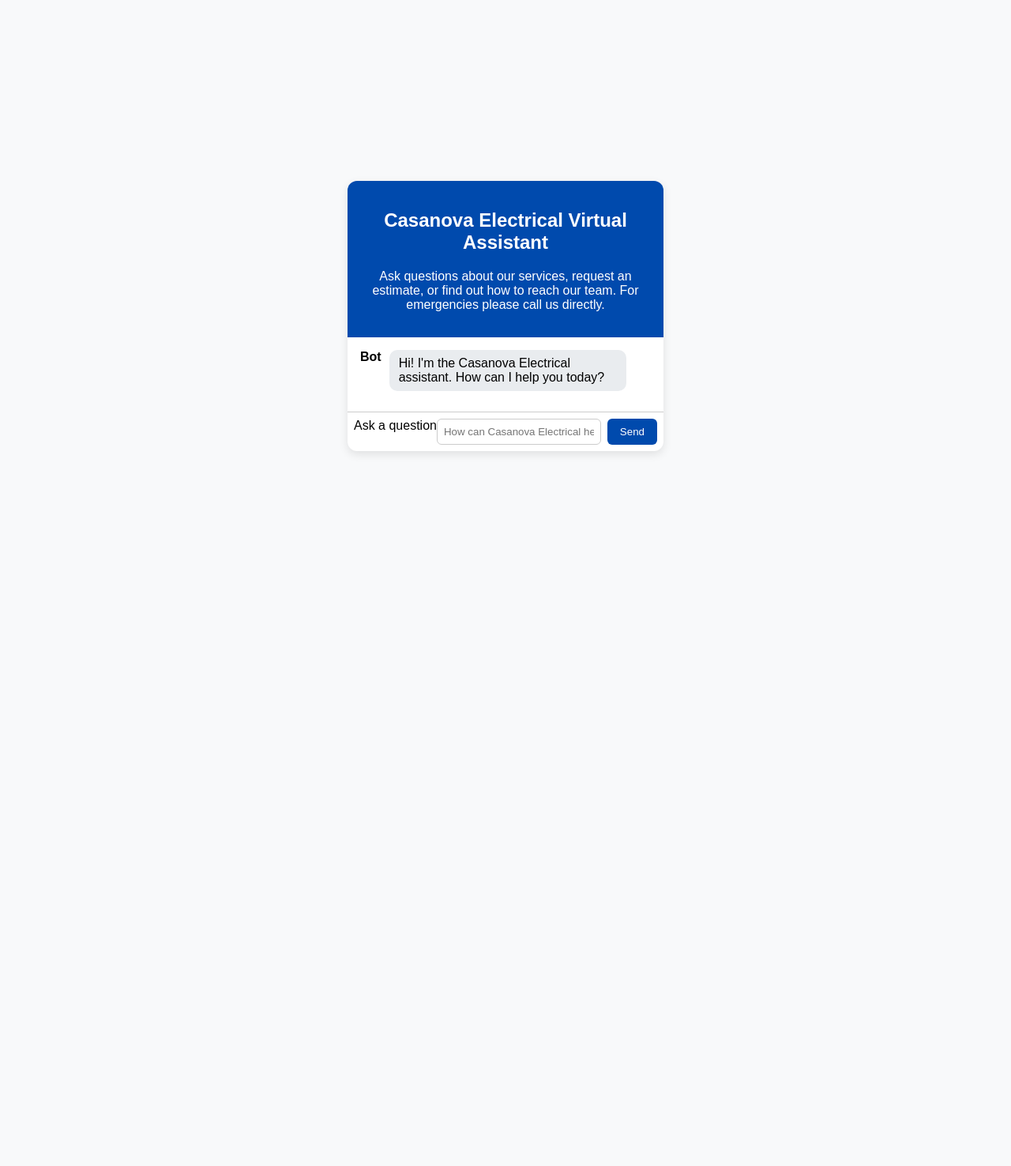
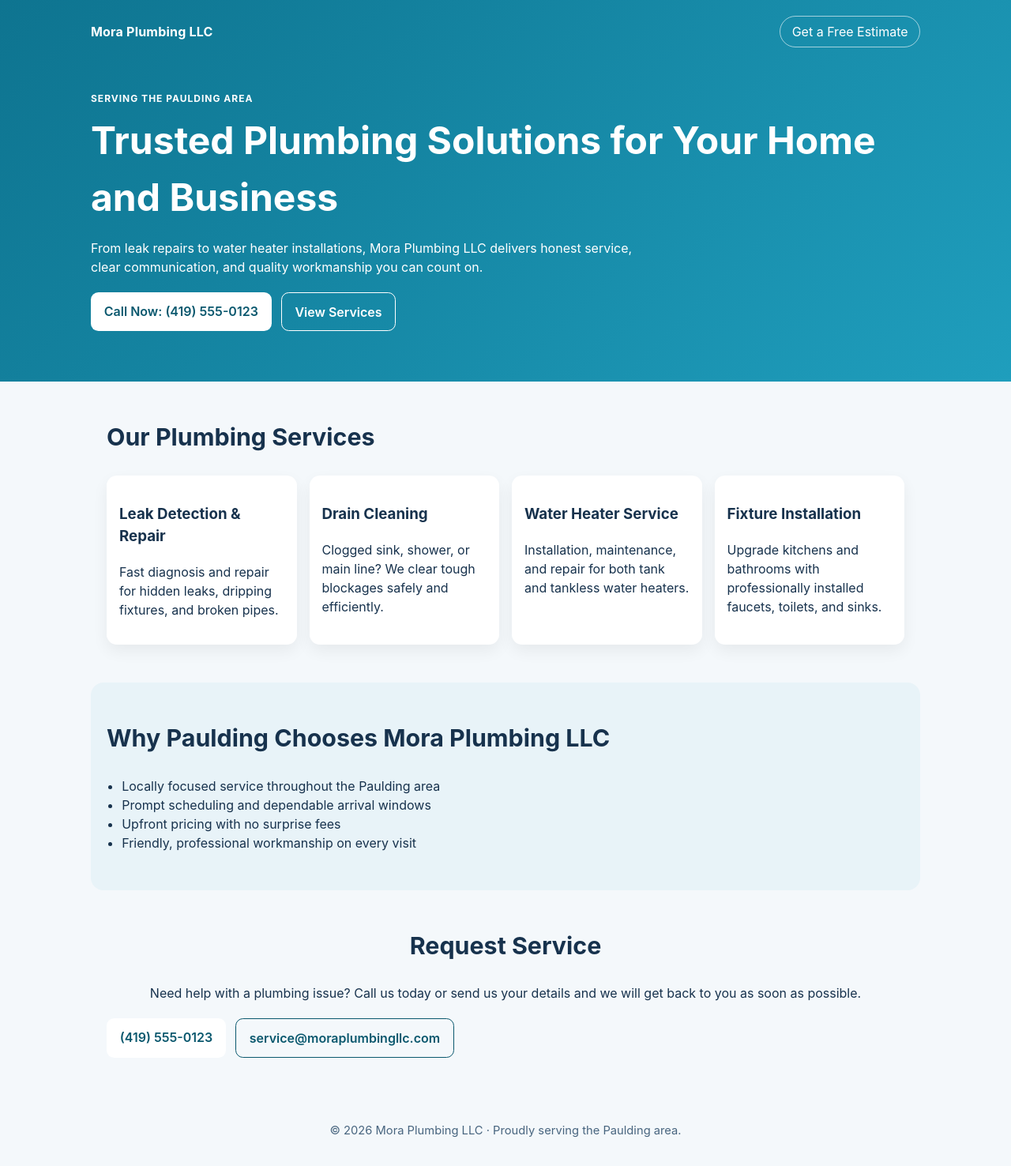
Before and after one commit to LenGa05/chatbox, a Flask app: page / in a window 1280 px wide. Shown: the whole page at 79% size. Before the commit the page ends 575 px from the top, so only its background shows below. Run offline with Flask 3, Linux system fonts and the light colour scheme.

Commit message:
Create Mora Plumbing LLC website for Paulding area

```diff
--- a/app.py
+++ b/app.py
@@ -1,12 +1,12 @@
-"""Flask web application exposing the Casanova Electrical chatbot."""
+"""Flask web application exposing the Mora Plumbing LLC website."""
 from __future__ import annotations
 from flask import Flask, jsonify, render_template, request
-from chatbot import ElectricCompanyChatBot
+from chatbot import PlumbingCompanyChatBot
 
 def create_app() -> Flask:
     """Create and configure the Flask application."""
     app = Flask(__name__)
-    bot = ElectricCompanyChatBot()
+    bot = PlumbingCompanyChatBot()
 
     @app.get("/")
     def index() -> str:
--- a/static/css/chat.css
+++ b/static/css/chat.css
@@ -1,85 +1,144 @@
-body {
-  font-family: Arial, sans-serif;
-  background-color: #f8f9fa;
-  margin: 0;
-  padding: 0;
+:root {
+  --bg: #f4f8fb;
+  --ink: #17324d;
+  --brand: #0e7490;
+  --brand-dark: #0a586e;
+  --card: #ffffff;
 }
 
-.chat-shell {
-  display: flex;
-  justify-content: center;
-  align-items: center;
-  height: 100vh;
+* {
+  box-sizing: border-box;
 }
 
-.chat-panel {
-  background: white;
-  width: 400px;
-  max-width: 95%;
-  border-radius: 12px;
-  box-shadow: 0 4px 12px rgba(0, 0, 0, 0.1);
-  overflow: hidden;
-  display: flex;
-  flex-direction: column;
+body {
+  margin: 0;
+  font-family: "Inter", Arial, sans-serif;
+  color: var(--ink);
+  background: var(--bg);
+  line-height: 1.5;
 }
 
-.chat-header {
-  background-color: #004aad;
-  color: white;
+.hero {
+  background: linear-gradient(135deg, #0e7490, #1f9ebd);
+  color: #fff;
+  padding: 1.25rem 1.25rem 4rem;
+}
+
+.top-nav {
+  display: flex;
+  justify-content: space-between;
+  align-items: center;
+  max-width: 1050px;
+  margin: 0 auto;
+}
+
+.brand {
+  font-weight: 700;
+  letter-spacing: 0.2px;
+}
+
+.nav-cta {
+  color: #fff;
+  text-decoration: none;
+  border: 1px solid rgba(255, 255, 255, 0.6);
+  border-radius: 999px;
+  padding: 0.45rem 0.9rem;
+}
+
+.hero-content {
+  max-width: 1050px;
+  margin: 3.5rem auto 0;
+}
+
+.eyebrow {
+  text-transform: uppercase;
+  letter-spacing: 1px;
+  font-size: 0.75rem;
+  font-weight: 700;
+  margin-bottom: 0.5rem;
+}
+
+h1 {
+  font-size: clamp(1.9rem, 4vw, 3rem);
+  margin: 0;
+}
+
+.hero-content p {
+  max-width: 720px;
+}
+
+.hero-actions,
+.contact-actions {
+  display: flex;
+  gap: 0.75rem;
+  flex-wrap: wrap;
+  margin-top: 1.25rem;
+}
+
+.button {
+  display: inline-block;
+  text-decoration: none;
+  border-radius: 0.6rem;
+  padding: 0.72rem 1.05rem;
+  font-weight: 600;
+}
+
+.button.primary {
+  background: #fff;
+  color: var(--brand-dark);
+}
+
+.button.secondary {
+  background: transparent;
+  border: 1px solid currentColor;
+  color: inherit;
+}
+
+.section {
+  max-width: 1050px;
+  margin: 0 auto;
+  padding: 3rem 1.25rem;
+}
+
+.section-alt {
+  background: #e8f3f8;
+  border-radius: 1rem;
+}
+
+h2 {
+  margin-top: 0;
+  font-size: 1.9rem;
+}
+
+.card-grid {
+  display: grid;
+  grid-template-columns: repeat(auto-fit, minmax(210px, 1fr));
+  gap: 1rem;
+}
+
+.card {
+  background: var(--card);
+  border-radius: 0.8rem;
   padding: 1rem;
+  box-shadow: 0 8px 20px rgba(0, 0, 0, 0.06);
+}
+
+.feature-list {
+  margin: 0;
+  padding-left: 1.2rem;
+}
+
+.contact {
   text-align: center;
 }
 
-.chat-log {
-  list-style: none;
-  padding: 1rem;
-  flex-grow: 1;
-  overflow-y: auto;
-  margin: 0;
+.contact .button.secondary {
+  color: var(--brand-dark);
 }
 
-.chat-message {
-  display: flex;
-  align-items: flex-start;
-  margin-bottom: 10px;
+.site-footer {
+  text-align: center;
+  padding: 1.2rem;
+  color: #48657f;
+  font-size: 0.92rem;
 }
-
-.chat-message__avatar {
-  font-weight: bold;
-  margin-right: 10px;
-}
-
-.chat-message__bubble {
-  background-color: #e9ecef;
-  border-radius: 10px;
-  padding: 8px 12px;
-  max-width: 75%;
-}
-
-.chat-message--user .chat-message__bubble {
-  background-color: #d1e7dd;
-  align-self: flex-end;
-}
-
-.chat-form {
-  display: flex;
-  border-top: 1px solid #ccc;
-  padding: 0.5rem;
-}
-
-.chat-input {
-  flex-grow: 1;
-  padding: 0.5rem;
-  border: 1px solid #ccc;
-  border-radius: 6px;
-}
-
-.chat-submit {
-  margin-left: 0.5rem;
-  padding: 0.5rem 1rem;
-  background-color: #004aad;
-  color: white;
-  border: none;
-  border-radius: 6px;
-  cursor: pointer;
-}
--- a/static/js/chat.js
+++ b/static/js/chat.js
@@ -61,6 +61,6 @@ chatForm.addEventListener('submit', sendMessage);
 
 appendMessage({
   author: 'Bot',
-  text: "Hi! I'm the Casanova Electrical assistant. How can I help you today?",
+  text: "Hi! I'm the Mora Plumbing assistant. How can I help you today?",
   tone: 'bot',
 });
--- a/templates/index.html
+++ b/templates/index.html
@@ -3,36 +3,81 @@
   <head>
     <meta charset="utf-8" />
     <meta name="viewport" content="width=device-width, initial-scale=1" />
-    <title>Casanova Electrical Chat Assistant</title>
+    <title>Mora Plumbing LLC | Paulding Area Plumbing Services</title>
+    <meta
+      name="description"
+      content="Mora Plumbing LLC provides reliable residential and light commercial plumbing services across the Paulding area."
+    />
     <link rel="stylesheet" href="{{ url_for('static', filename='css/chat.css') }}" />
   </head>
   <body>
-    <main class="chat-shell">
-      <section class="chat-panel">
-        <header class="chat-header">
-          <h1>Casanova Electrical Virtual Assistant</h1>
-          <p>
-            Ask questions about our services, request an estimate, or find out how to
-            reach our team. For emergencies please call us directly.
-          </p>
-        </header>
-        <ul id="chat-log" class="chat-log" aria-live="polite"></ul>
-        <form id="chat-form" class="chat-form" autocomplete="off">
-          <label class="sr-only" for="chat-input">Ask a question</label>
-          <input
-            id="chat-input"
-            name="message"
-            class="chat-input"
-            type="text"
-            placeholder="How can Casanova Electrical help you today?"
-            required
-            minlength="1"
-            maxlength="400"
-          />
-          <button type="submit" class="chat-submit">Send</button>
-        </form>
+    <header class="hero">
+      <nav class="top-nav">
+        <span class="brand">Mora Plumbing LLC</span>
+        <a href="#contact" class="nav-cta">Get a Free Estimate</a>
+      </nav>
+      <div class="hero-content">
+        <p class="eyebrow">Serving the Paulding Area</p>
+        <h1>Trusted Plumbing Solutions for Your Home and Business</h1>
+        <p>
+          From leak repairs to water heater installations, Mora Plumbing LLC delivers
+          honest service, clear communication, and quality workmanship you can count on.
+        </p>
+        <div class="hero-actions">
+          <a class="button primary" href="tel:+14195550123">Call Now: (419) 555-0123</a>
+          <a class="button secondary" href="#services">View Services</a>
+        </div>
+      </div>
+    </header>
+
+    <main>
+      <section id="services" class="section">
+        <h2>Our Plumbing Services</h2>
+        <div class="card-grid">
+          <article class="card">
+            <h3>Leak Detection & Repair</h3>
+            <p>Fast diagnosis and repair for hidden leaks, dripping fixtures, and broken pipes.</p>
+          </article>
+          <article class="card">
+            <h3>Drain Cleaning</h3>
+            <p>Clogged sink, shower, or main line? We clear tough blockages safely and efficiently.</p>
+          </article>
+          <article class="card">
+            <h3>Water Heater Service</h3>
+            <p>Installation, maintenance, and repair for both tank and tankless water heaters.</p>
+          </article>
+          <article class="card">
+            <h3>Fixture Installation</h3>
+            <p>Upgrade kitchens and bathrooms with professionally installed faucets, toilets, and sinks.</p>
+          </article>
+        </div>
+      </section>
+
+      <section class="section section-alt">
+        <h2>Why Paulding Chooses Mora Plumbing LLC</h2>
+        <ul class="feature-list">
+          <li>Locally focused service throughout the Paulding area</li>
+          <li>Prompt scheduling and dependable arrival windows</li>
+          <li>Upfront pricing with no surprise fees</li>
+          <li>Friendly, professional workmanship on every visit</li>
+        </ul>
+      </section>
+
+      <section id="contact" class="section contact">
+        <h2>Request Service</h2>
+        <p>
+          Need help with a plumbing issue? Call us today or send us your details and we will
+          get back to you as soon as possible.
+        </p>
+        <div class="contact-actions">
+          <a class="button primary" href="tel:+14195550123">(419) 555-0123</a>
+          <a class="button secondary" href="mailto:service@moraplumbingllc.com">service@moraplumbingllc.com</a>
+        </div>
       </section>
     </main>
-    <script src="{{ url_for('static', filename='js/chat.js') }}" defer></script>
+
+    <footer class="site-footer">
+      <p>© {{ 2026 }} Mora Plumbing LLC · Proudly serving the Paulding area.</p>
+    </footer>
   </body>
 </html>
```
Also changed, not shown: chatbot.py (+25 -29 lines).
